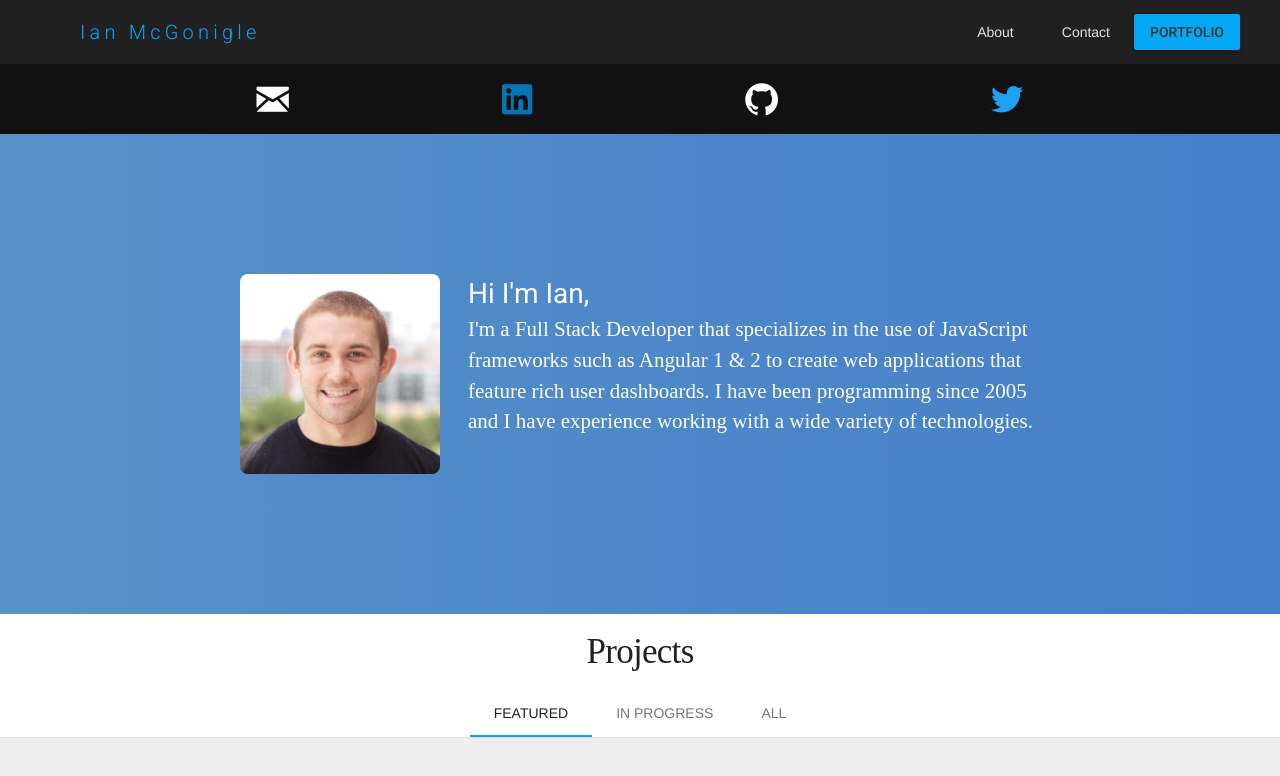
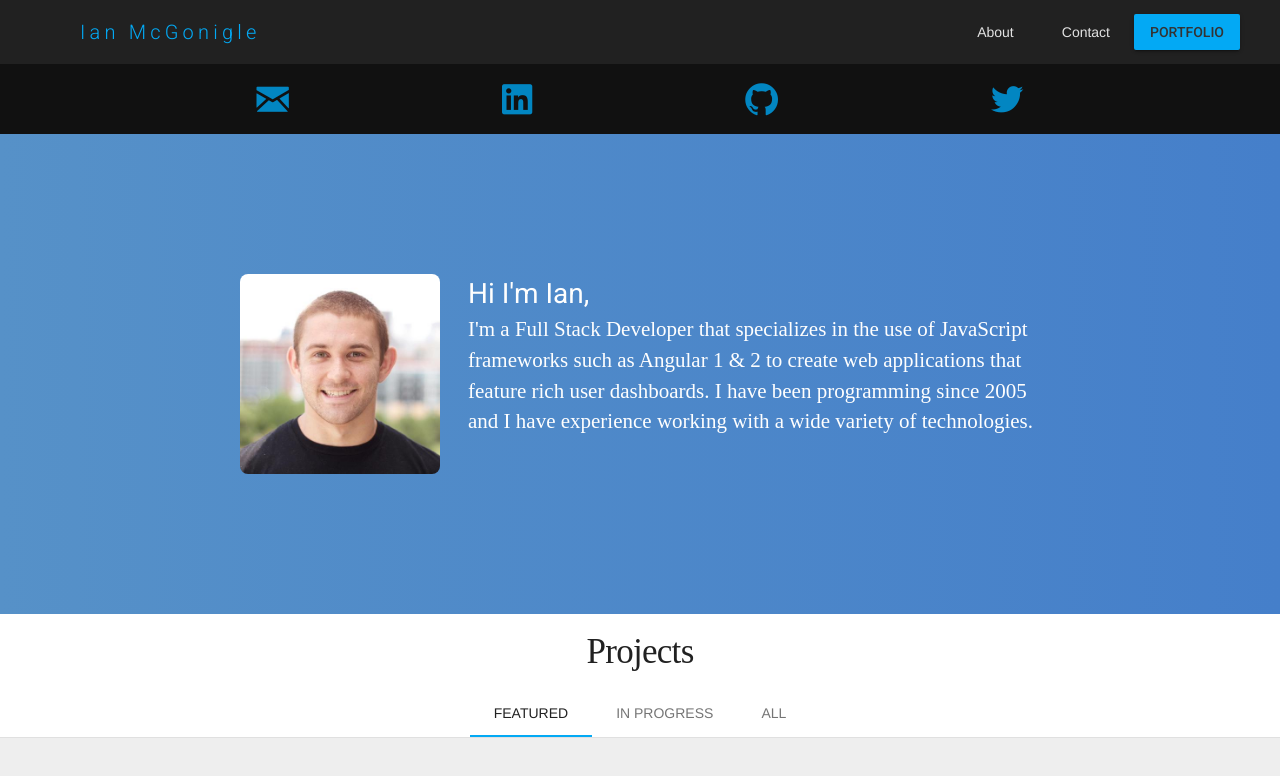
Before and after one commit to imcgonigle/Angular-Portfolio, an Angular app: page / in a window 1280 px wide. Shown: the top 776 px of the page. Built offline with nearby package versions, Linux system fonts and the light colour scheme.

Commit message:
update colors to match

```diff
--- a/src/app/core/contact/contact.component.scss
+++ b/src/app/core/contact/contact.component.scss
@@ -18,29 +18,9 @@
             }
             i {
                 font-size: 3rem;
-                &.fi-mail {
+                color: #0286C2;
+                &:hover {
                     color: #fefefe;
-                    &:hover {
-                        color: #1DA1F2;
-                    }
-                }
-                &.fi-social-twitter {
-                    color: #1DA1F2;
-                    &:hover {
-                        color: #fefefe;
-                    }
-                }
-                &.fi-social-linkedin {
-                    color: #0177B5;
-                    &:hover {
-                        color: #fefefe;
-                    }
-                }
-                &.fi-social-github {
-                    color: #fefefe;
-                    &:hover {
-                        color: #1DA1F2;
-                    }
                 }
             }
         }
```
